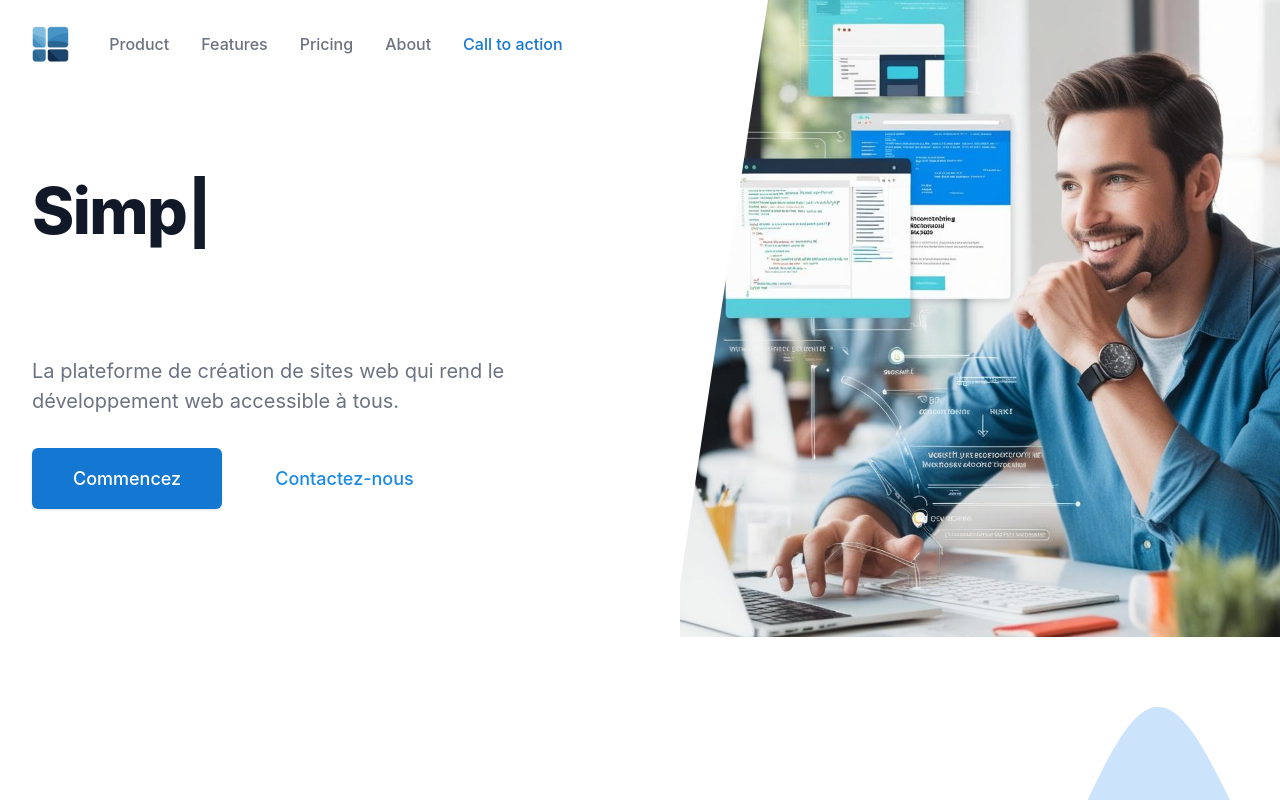
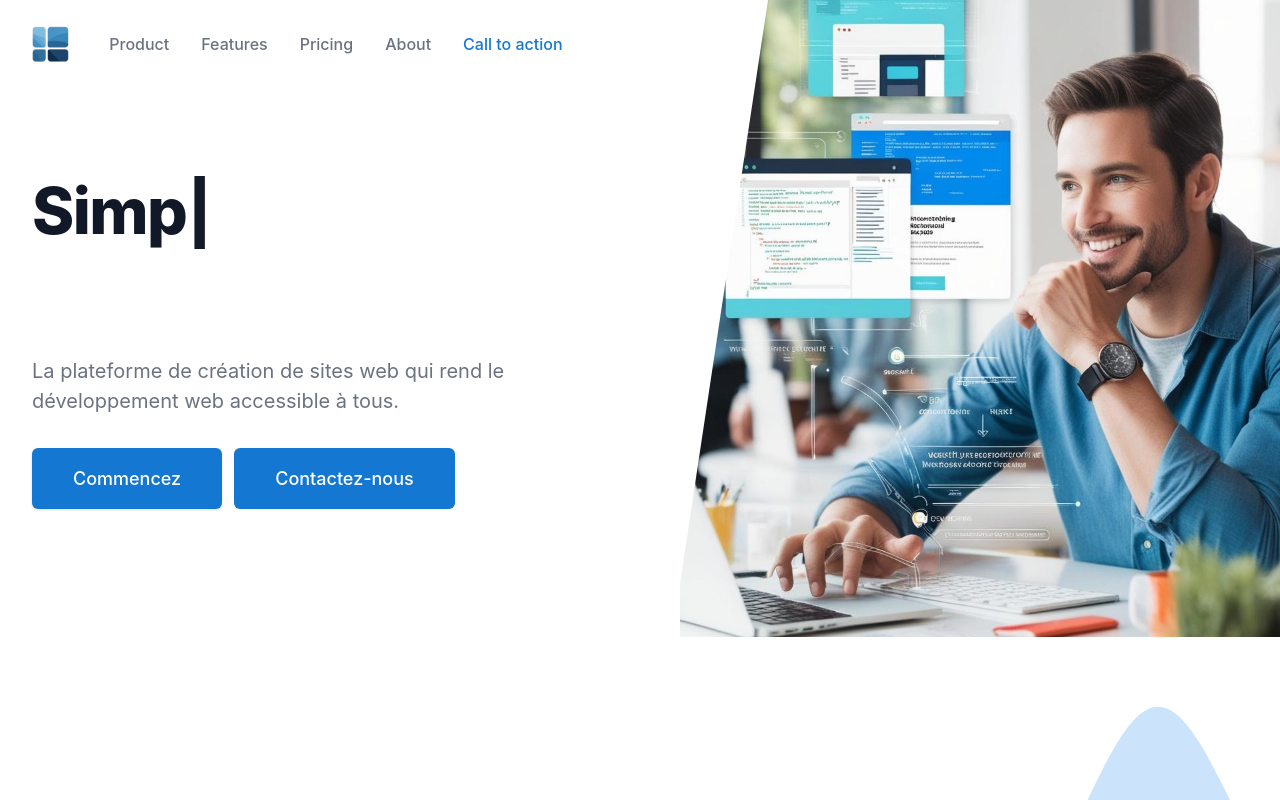
Before and after one commit to Laaliji/Page_Builder_Platform_React-Tailwind_Frontend, a React (Vite) app: page /home in a window 1280 px wide. Shown: the top 800 px of the page. Built offline with nearby package versions, Linux system fonts and the light colour scheme.

Commit message:
landing1

```diff
--- /dev/null
+++ b/src/components/landing/Button.tsx
@@ -0,0 +1,26 @@
+import React from 'react';
+
+const Button = ({
+  href,
+  variant = 'primary',
+  className = '',
+  children
+}) => {
+  const baseStyles = "w-full flex items-center justify-center px-8 py-3 text-base font-medium rounded-md md:py-4 md:text-lg md:px-10";
+
+  const variants = {
+    primary: "text-white bg-primary hover:bg-border hover:text-white border border-transparent",
+    secondary: "text-secondary bg-background hover:bg-border hover:text-primary border border-primary"
+  };
+
+  return (
+    <a
+      href={href}
+      className={`${baseStyles} ${variants[variant]} ${className}`}
+    >
+      {children}
+    </a>
+  );
+};
+
+export default Button;
--- a/src/components/landing/MainHero.tsx
+++ b/src/components/landing/MainHero.tsx
@@ -1,9 +1,11 @@
 import React from 'react';
-import Typewriter from 'typewriter-effect';  // Correct import
+import Typewriter from 'typewriter-effect';
+import Button from './Button' // Adjust the import path as needed
 import config from '../../template/config/index.json';
 
 const MainHero = () => {
   const { mainHero } = config;
+
   return (
     <main className="mt-10 mx-auto max-w-7xl px-4 sm:mt-12 sm:px-6 md:mt-16 lg:mt-20 lg:px-8 xl:mt-28">
       <div className="sm:text-center lg:text-left">
@@ -26,22 +28,20 @@ const MainHero = () => {
         </p>
         <div className="mt-5 sm:mt-8 sm:flex sm:justify-center lg:justify-start">
           <div className="rounded-md shadow">
-            <a
+            <Button
               href={mainHero.primaryAction.href}
-              className={`w-full flex items-center justify-center px-8 py-3 border text-white
-                border-transparent text-base font-medium rounded-md text-background
-                bg-primary hover:bg-border hover:text-primary md:py-4 md:text-lg md:px-10`}
+              variant="primary"
             >
               Commencez
-            </a>
+            </Button>
           </div>
           <div className="mt-3 sm:mt-0 sm:ml-3">
-            <a
+            <Button
               href={mainHero.secondaryAction.href}
-              className={`w-full flex items-center justify-center px-8 py-3 border border-transparent text-base font-medium rounded-md border-primary text-secondary bg-background hover:bg-border hover:text-primary md:py-4 md:text-lg md:px-10`}
+              variant="primary"
             >
               {mainHero.secondaryAction.text}
-            </a>
+            </Button>
           </div>
         </div>
       </div>
--- a/tailwind.config.js
+++ b/tailwind.config.js
@@ -26,6 +26,11 @@ export default {
         tertiary: '#1e97f3',
         border: '#1a2e35',
         background: '#ffffff',
+        button: {
+          bg: '#1477d2',
+          text: '#ffffff',
+          hover: '#1a8ae5',
+        }
       },
       animation: {
         vote: 'vote 1s ease-in-out',
```
